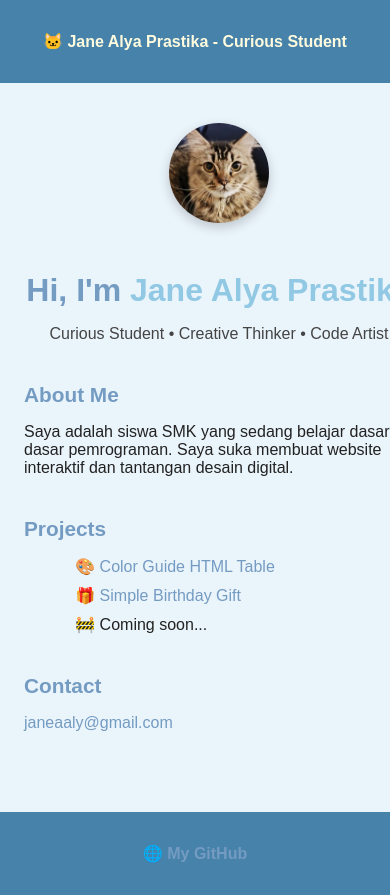
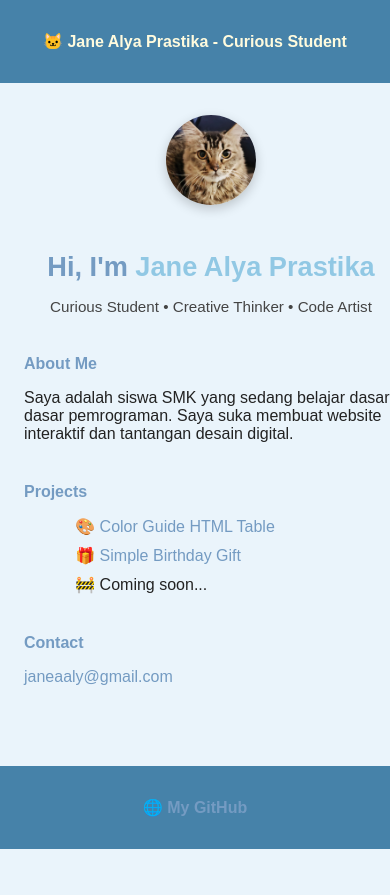
Before and after one commit to Reei141/portofolio, a plain HTML site: page index.html in a window 390 px wide. Shown: the top 895 px of the page. After the commit the page ends 849 px from the top, so only its background shows below. Drawn offline with Linux system fonts and the light colour scheme.

Commit message:
Update style.css

```diff
--- a/style.css
+++ b/style.css
@@ -4,10 +4,9 @@ body {
   padding: 0;
   font-family: 'Montserrat', sans-serif;
   background-color: #eaf4fb;
+  min-height: 100vh;
   display: flex;
   flex-direction: column;
-  min-height: 100vh;
-  scroll-behavior: smooth;
   color: #222;
 }
 
@@ -33,14 +32,15 @@ body {
 
 /* Konten utama */
 .content {
-  padding: 2.5rem 1.5rem 4rem;
+  flex: 1;
+  padding: 2rem 1rem 4rem;
   max-width: 700px;
   width: 100%;
   margin: 0 auto;
   text-align: center;
 }
 
-/* Gambar kucing (diganti ke gambar lokal) */
+/* Gambar */
 .cat-image {
   width: 120px;
   height: 120px;
@@ -56,7 +56,7 @@ body {
 
 /* Judul */
 h1 {
-  font-size: 2.5rem;
+  font-size: 2.2rem;
   color: #749BC2;
   margin-bottom: 0.3rem;
 }
@@ -75,18 +75,18 @@ h1 {
 section {
   margin-top: 2.5rem;
   text-align: left;
+  padding: 0 0.5rem;
 }
 section h2 {
   color: #749BC2;
-  font-size: 1.3rem;
+  font-size: 1.2rem;
   margin-bottom: 1rem;
 }
 
 /* List project */
 ul {
   list-style: none;
-  padding-left: 0;
-  margin-left: 1rem;
+  padding-left: 1rem;
 }
 ul li {
   margin-bottom: 0.6rem;
@@ -108,10 +108,16 @@ a:hover {
 /* Responsive tweaks */
 @media screen and (max-width: 600px) {
   h1 {
-    font-size: 2rem;
+    font-size: 1.7rem;
   }
   .cat-image {
-    width: 100px;
-    height: 100px;
+    width: 90px;
+    height: 90px;
+  }
+  .subtitle {
+    font-size: 0.95rem;
+  }
+  section h2 {
+    font-size: 1rem;
   }
 }
```
